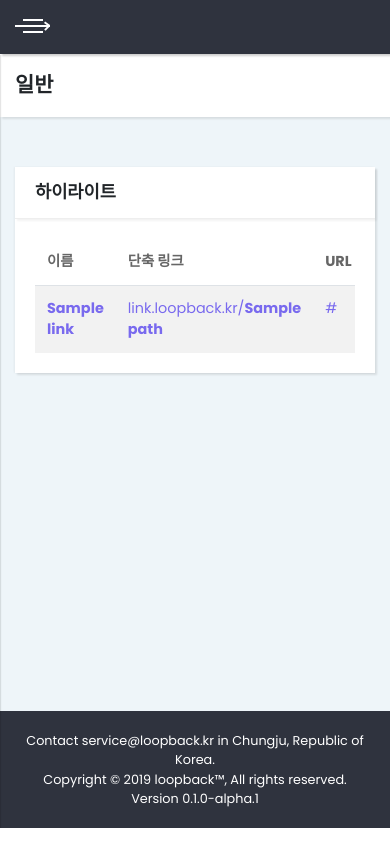
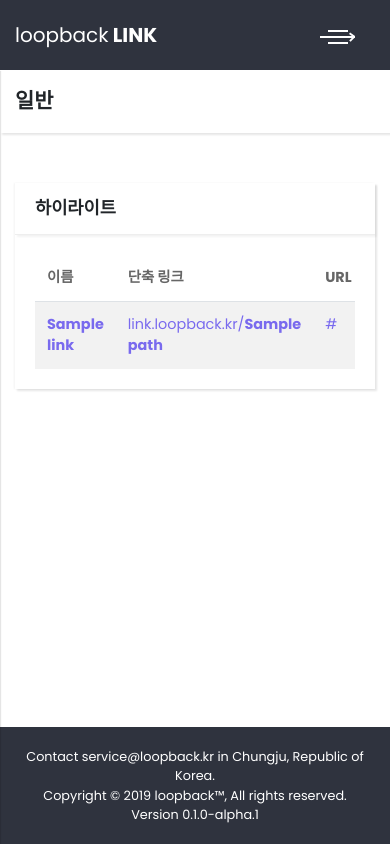
Before and after one commit to cr3ux53c/link, a Django app: template www/templates/www/index.html in a window 390 px wide. Run offline with Django 3.2, Linux system fonts and the light colour scheme; the template is opened without the code that fills it: most values are stand-ins (such as "Sample title", 1, 10 or a date in 2020); some libraries are stand-ins or nearby versions.

Commit message:
반응형 타이틀 적용

```diff
--- a/www/templates/www/index.html
+++ b/www/templates/www/index.html
@@ -18,12 +18,14 @@
             <div class="container-fluid">
                 <div class="navbar-holder d-flex align-items-center justify-content-between">
                     <!-- Navbar Header-->
-                    <div class="navbar-header">
-                        <!-- Navbar Brand --><a href="/" class="navbar-brand d-none d-sm-inline-block">
-                        <div class="brand-text d-none d-lg-inline-block"><span>loopback</span><strong> LINK</strong></div>
-                        <div class="brand-text d-none d-sm-inline-block d-lg-none"><strong>LINK</strong></div>
+                    <a href="/" class="navbar-brand d-none d-inline-block">
+                        <div class="brand-text d-none d-lg-inline-block">
+                            <span>loopback</span><strong> LINK</strong> alpha
+                        </div>
+                        <div class="brand-text d-none d-inline-block d-lg-none">loopback<strong> LINK</strong></div>
                     </a>
-                        <!-- Toggle Button--><a id="toggle-btn" href="#" class="menu-btn active"><span></span><span></span><span></span></a>
+                        <!-- Toggle Button-->
+                        <a id="toggle-btn" href="#" class="menu-btn active"><span></span><span></span><span></span></a>
                     </div>
                     <!-- Navbar Menu -->
                     <ul class="nav-menu list-unstyled d-flex flex-md-row align-items-md-center">
```
